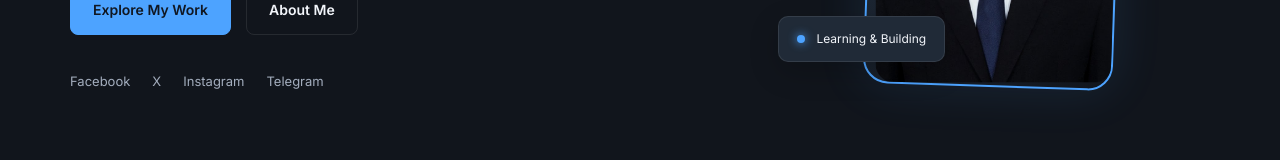
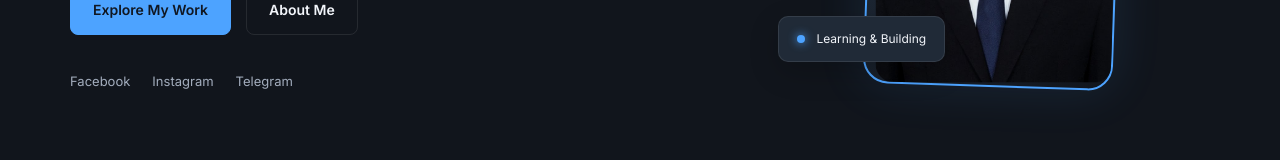
Before and after one commit to thearathana4nov/TheaRathanaHTML-77, a plain HTML site: page index.html in a window 1280 px wide. Shown: the part 520-680 px from the top of the page. Drawn offline with Linux system fonts and the light colour scheme.

Commit message:
Add files via upload

```diff
--- a/index.html
+++ b/index.html
@@ -51,7 +51,6 @@
 
             <div class="social-links">
                 <a href="https://facebook.com/" target="_blank">Facebook</a>
-                <a href="https://x.com/" target="_blank">X</a>
                 <a href="https://linkedin.com/" target="_blank">Instagram</a>
                 <a href="https://t.me/Roth_411" target="_blank">Telegram</a>
             </div>
```
